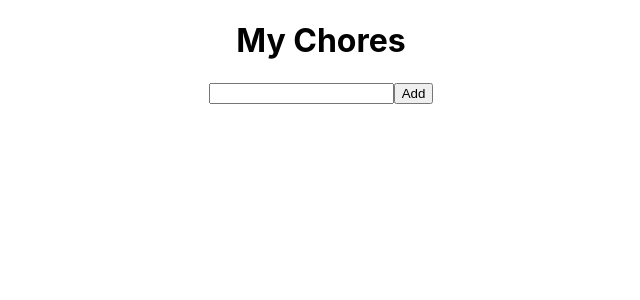
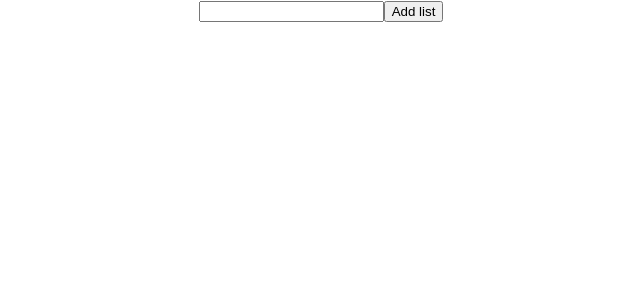
Before and after one commit to isaacaflores2/reactToDoApp, a React (Create React App) app in the folder todo-app/: page / in a window 1280 px wide. Shown: the top 300 px of the page, without its empty margins (319-959 px from the left). Built offline with nearby package versions, Linux system fonts and the light colour scheme.

Commit message:
Add abilityt to add new TodoList to app component

```diff
--- a/todo-app/src/App.js
+++ b/todo-app/src/App.js
@@ -1,15 +1,46 @@
 import React from 'react';
-import logo from './logo.svg';
 import './App.css';
 import TodoList from './TodoList'
 
-function App ({items}){
+class App extends React.Component{
+
+  constructor(props){
+    super(props);
+    this.handleTodoNameChange = this.handleTodoNameChange.bind(this);
+    this.handleNewTodoList = this.handleNewTodoList.bind(this);
+    this.state = {todos: [], newTodoName: ''};
+  }
+
+  handleTodoNameChange(event){
+    this.setState({newTodoName: event.target.value});
+  }
+
+  handleNewTodoList(event){
+    event.preventDefault();
+    const newTodoListName = this.state.newTodoName;
+    this.setState(state => ({
+      todos: this.state.todos.concat(newTodoListName),
+      newTodoName: ''
+    }));
+  }
+
+  render(){
+    const todos = this.state.todos;
     return (
       <div className="App">
-        <TodoList name="My Chores" items={items}/>
+        {todos.map(todoName =>
+          <TodoList key={todoName} name={todoName}/>
+        )}
+
+        <form onSubmit={this.handleNewTodoList}>
+          <label htmlFor="newTodoList"/>
+          <input id="newTodoList" onChange={this.handleTodoNameChange} value={this.state.newTodoName}/>
+          <button>Add list</button>
+        </form>
       </div>
 
     );
+  }
 }
 
 export default App;
```
